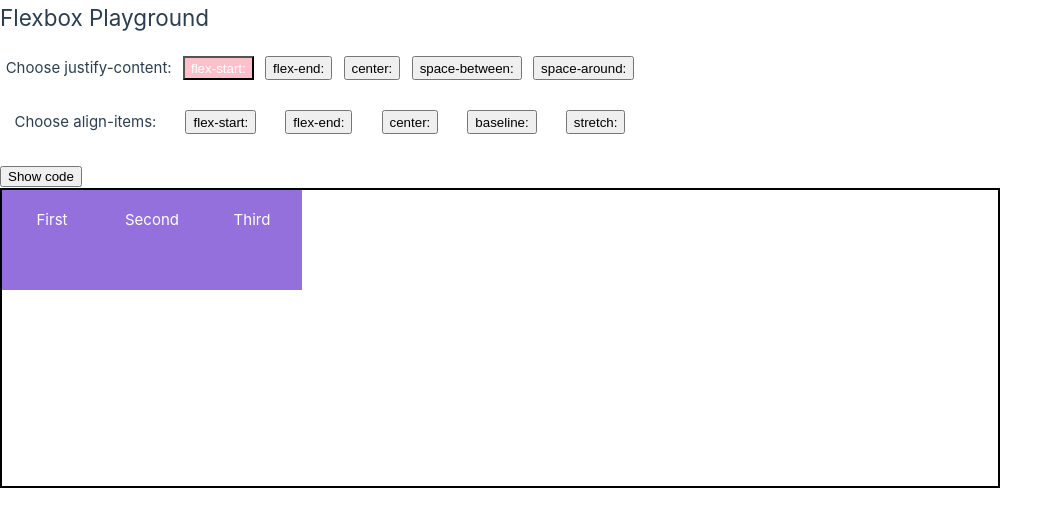
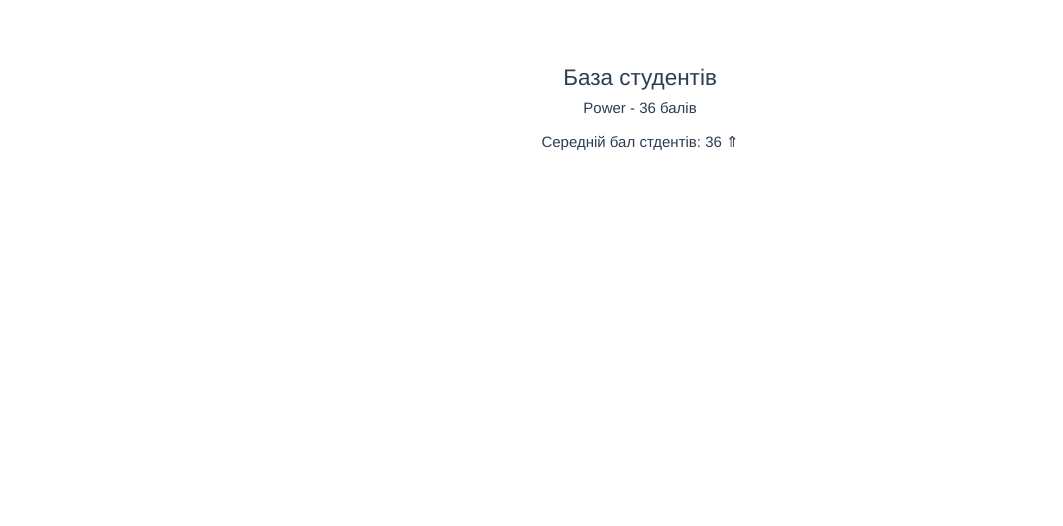
Before and after one commit to OleksandraShkilniuk/vue-projects, a Vue app: page / in a window 1280 px wide. Shown: the top 526 px of the page, without its empty margins (0-1063 px from the left). Built offline with nearby package versions, Linux system fonts and the light colour scheme.

Commit message:
lesson 20

```diff
--- /dev/null
+++ b/src/lesson_20.vue
@@ -0,0 +1,126 @@
+<template>
+  <div class="app">
+    <h2>База студентів</h2>
+
+    <ul>
+      <li v-for="student in students"> <!-- TODO: реалізуйте відображення списку студентів тут через v-for -->
+        {{ student.name }} - {{ student.score }} балів
+      </li>
+    </ul>
+
+    <p>
+      Середній бал стдентів:
+      <span :class="{ green: isHigher === true, red: isHigher===false, none: isHigher === null }"> <!-- TODO: Змінюйте колір тексту, якщо середній бал збільшується - зелений, якщо ні - червоний -->
+                {{ averageScore }} <!-- TODO: це обчислювальна властивість. Релізуйте код розрахунку у computed секції -->
+                <span v-show="isHigher === null"></span>
+                <span v-show="isHigher === true" class="up">&uArr;</span> <!-- TODO: Стрілка вгору. виводьте її коли середній бал збільшується -->
+                <span v-show="isHigher === false" class="down">&dArr;</span><!-- TODO: Стрілка вниз. виводьте її коли середній бал зменшується -->
+
+            </span>
+    </p>
+  </div>
+</template>
+
+<script>
+export default {
+  data() {
+    return {
+      students: [],
+      isHigher: null,
+    };
+  },
+  computed: {
+    averageScore() {
+      if(this.students.length === 0) {
+        return 0
+      }
+        let averageSum = this.students.reduce((sum, student) => {
+          return sum + student.score;
+        }, 0); //TODO: figure out why there is a zero?
+      let average = averageSum / this.students.length;
+
+      // Use Math.round() to round to the nearest whole number
+      return Math.round(average);
+      // TODO: Реалізуйте розрахунок середнього балу всіх студентів.
+    },
+
+  },
+  methods: {
+    /*
+     * Функція генерації нового студента. Тут змін не потрібно.
+     */
+    generateStudent() {
+      let nameList = [
+        'Time','Past','Future','Dev', 'Fly','Flying','Soar','Soaring','Power','Falling', 'Fall','Jump','Cliff',
+        'Mountain','Rend','Red','Blue', 'Green','Yellow','Gold','Demon','Demonic','Panda','Cat', 'Kitty','Kitten',
+        'Zero','Memory','Trooper','Bandit', 'Fear','Light','Glow','Tread','Deep','Deeper','Deepest', 'Mine','Your',
+      ];
+
+      return {
+        id: (new Date()).getTime(),
+        name: nameList[Math.floor( Math.random() * nameList.length )],
+        score: Math.floor( Math.random() * 100)
+      };
+    },
+  },
+  watch: {
+    averageScore(newScore, oldScore) {
+      if (newScore > oldScore) {
+        this.isHigher = true;
+        console.log(this.isHigher)
+      } else if (newScore < oldScore) {
+        this.isHigher = false;
+      } else {
+        this.isHigher = null;
+      }
+    },
+  },
+  created() {
+    /*
+     * Це допоможе додавати нового студента у список кожні 5 секунд. Зміни не потрібні.
+     * Уявимо, що ми не просто генеруємо рандомних студентів, а отримуємо результати по API з сервера.
+     */
+    setInterval(() => {
+      this.students.push(this.generateStudent());
+    }, 5000)
+  }
+};
+
+</script>
+
+<style>
+.app {
+  font-family: Avenir, Helvetica, Arial, sans-serif;
+  text-align: center;
+  color: #2c3e50;
+  margin-top: 60px;
+}
+
+ul {
+  list-style-type: none;
+  padding: 0;
+}
+
+li {
+  margin-bottom: 10px;
+}
+
+button {
+  padding: 8px;
+  font-size: 16px;
+}
+
+// Класи, які мають лише одну властивість: колір. Також може бути у нагоді.
+.green {
+  color: green;
+}
+
+.red {
+  color: red;
+}
+
+.none {
+  color: black;
+}
+
+</style>
--- a/src/main.js
+++ b/src/main.js
@@ -1,6 +1,6 @@
 import './assets/main.css'
 
 import { createApp } from 'vue'
-import App from './App.vue'
+import lesson_20 from './lesson_20.vue'
 
-createApp(App).mount('#app')
+createApp(lesson_20).mount('#app')
```
Also changed, not shown: 1 other file (tests, documents, lock files or other folders).
